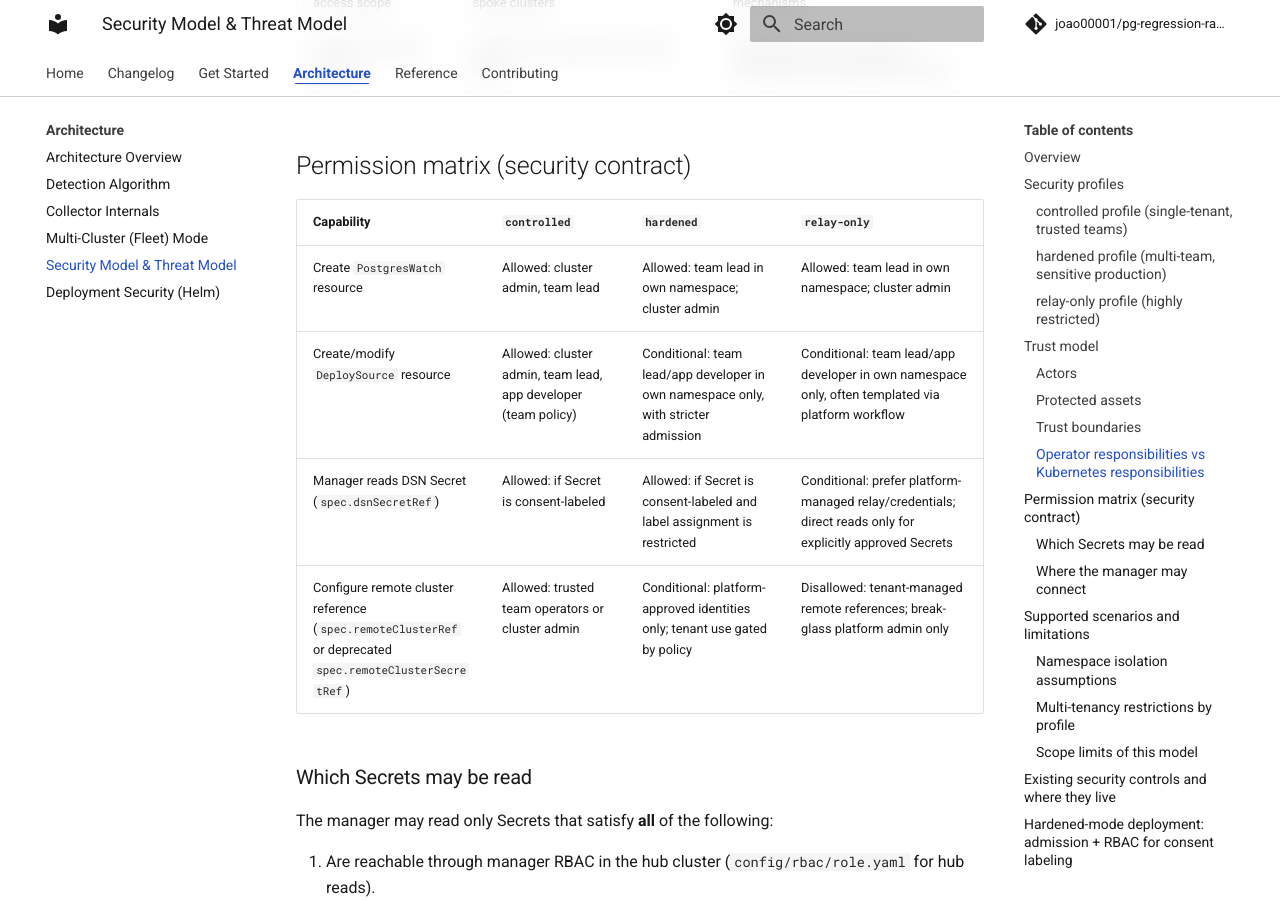
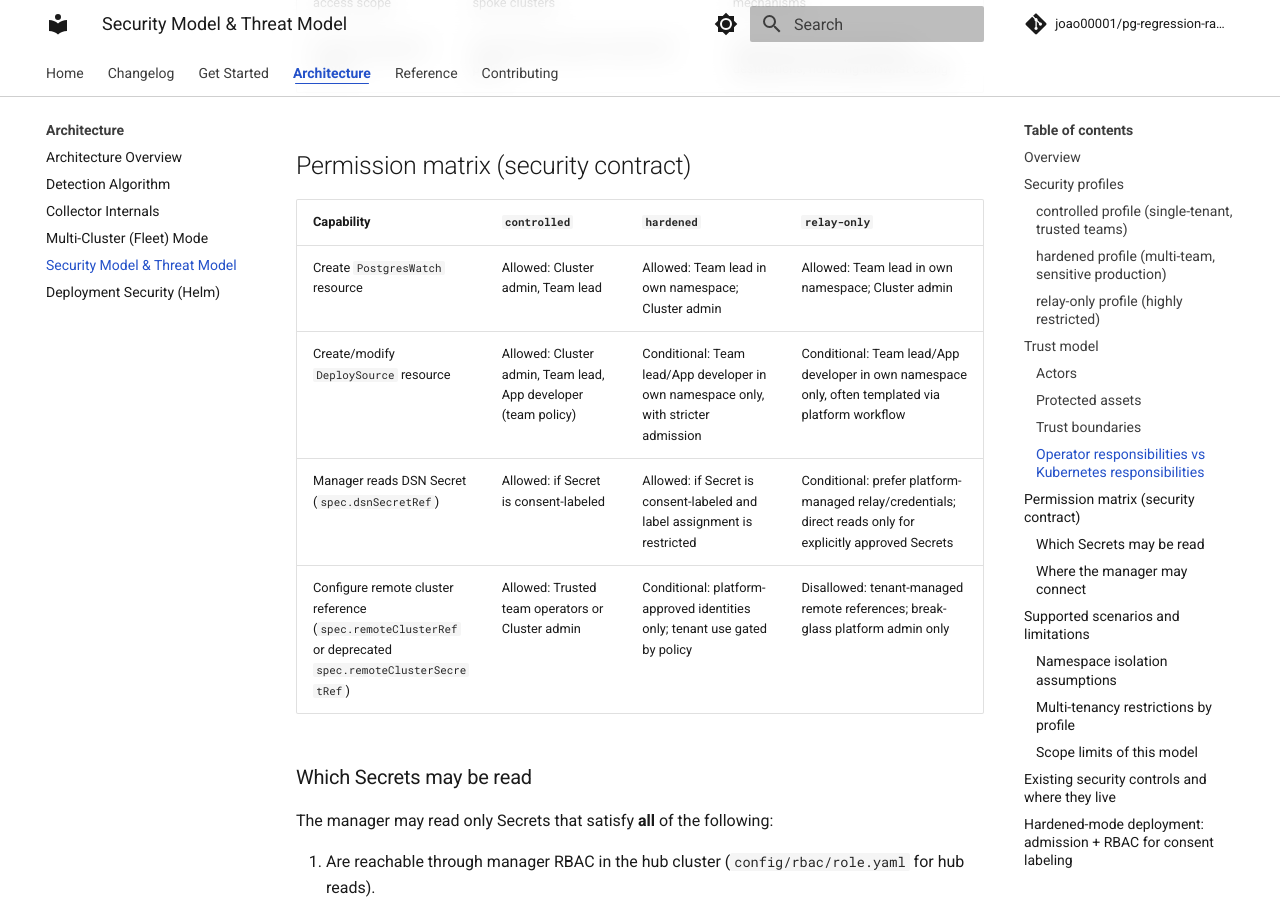
Before and after one commit to joao00001/pg-regression-radar, an MkDocs documentation site: the page built from docs/security-model.md, in a window 1280 px wide and 900 px high, scrolled down 4501 px. Built offline with MkDocs 1.6.1 and Material for MkDocs 9.7.7, drawn with Linux system fonts in a browser that asks for light colours; comment, search, counter and statistics services are not loaded; the version menu is left out.

Commit message:
docs: normalize permission matrix wording case
Co-authored-by: joao00001 <149160126+joao00001@users.noreply.github.com>

```diff
--- a/docs/security-model.md
+++ b/docs/security-model.md
@@ -100,10 +100,10 @@ Practical example:
 
 | Capability | `controlled` | `hardened` | `relay-only` |
 |---|---|---|---|
-| Create `PostgresWatch` resource | Allowed: cluster admin, team lead | Allowed: team lead in own namespace; cluster admin | Allowed: team lead in own namespace; cluster admin |
-| Create/modify `DeploySource` resource | Allowed: cluster admin, team lead, app developer (team policy) | Conditional: team lead/app developer in own namespace only, with stricter admission | Conditional: team lead/app developer in own namespace only, often templated via platform workflow |
+| Create `PostgresWatch` resource | Allowed: Cluster admin, Team lead | Allowed: Team lead in own namespace; Cluster admin | Allowed: Team lead in own namespace; Cluster admin |
+| Create/modify `DeploySource` resource | Allowed: Cluster admin, Team lead, App developer (team policy) | Conditional: Team lead/App developer in own namespace only, with stricter admission | Conditional: Team lead/App developer in own namespace only, often templated via platform workflow |
 | Manager reads DSN Secret (`spec.dsnSecretRef`) | Allowed: if Secret is consent-labeled | Allowed: if Secret is consent-labeled and label assignment is restricted | Conditional: prefer platform-managed relay/credentials; direct reads only for explicitly approved Secrets |
-| Configure remote cluster reference (`spec.remoteClusterRef` or deprecated `spec.remoteClusterSecretRef`) | Allowed: trusted team operators or cluster admin | Conditional: platform-approved identities only; tenant use gated by policy | Disallowed: tenant-managed remote references; break-glass platform admin only |
+| Configure remote cluster reference (`spec.remoteClusterRef` or deprecated `spec.remoteClusterSecretRef`) | Allowed: Trusted team operators or Cluster admin | Conditional: platform-approved identities only; tenant use gated by policy | Disallowed: tenant-managed remote references; break-glass platform admin only |
 
 ### Which Secrets may be read
 
```
